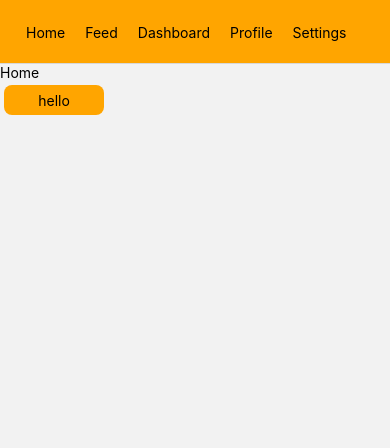
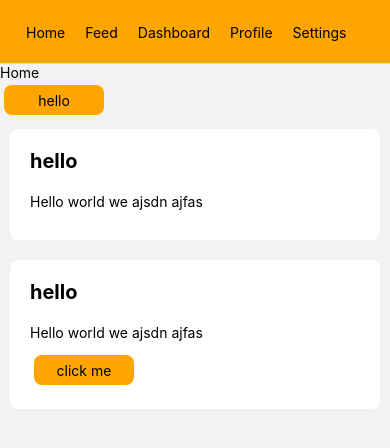
Before and after one commit to pholoshos/Plasma-FrameWork, a React Native app: screen /Home in a window 390 px wide. Shown: the top 448 px of the page. Built offline with nearby package versions, Linux system fonts and the light colour scheme.

Commit message:
Feature : added card component

```diff
--- a/src/components/card/index.tsx
+++ b/src/components/card/index.tsx
@@ -1,6 +1,36 @@
 import React from "react"
-import { View } from "react-native"
+import { View,Text ,StyleSheet} from "react-native"
+import { ICard } from "../../modal"
+import { theme } from "../../values"
 
-export  const Card = ()=>{
-    return <View></View>
+export  const Card = (props:ICard)=>{
+    return <View style={style.Card}>
+        <View style={style.content}>
+            <Text style={style.title}>{props.title}</Text>
+            <Text style={style.description}>{props.description}</Text>
+
+            {props.children}
+        </View>
+    </View>
 }
+
+const style = StyleSheet.create({
+    Card : {
+        backgroundColor: theme.secondaryColor,
+        justifyContent : 'center',
+        padding: 20,
+        borderRadius : 8,
+        margin : 10,
+    },
+    title : {
+        fontWeight : 'bold',
+        marginBottom: 20,
+        fontSize : 20
+    },
+    content : {
+        flexDirection : 'column'
+    },
+    description : {
+        marginBottom : 10
+    }
+})
--- a/src/modal/card.d.ts
+++ b/src/modal/card.d.ts
@@ -2,4 +2,5 @@ export interface ICard {
     title : string;
     description? : string;
     subTitle? : string;
+    children? : JSX;
 }
--- a/src/screens/home/index.tsx
+++ b/src/screens/home/index.tsx
@@ -1,16 +1,23 @@
 
 import { View, Text, Pressable } from "react-native";
 import { Link } from '@react-navigation/native';
-import { Button } from "../../components";
+import { Button, Card } from "../../components";
 
 export const Home = () => {
-    const clickButton = ()=>{
+    const clickButton = () => {
         console.log('hello world')
     }
 
     return <View>
         <Text>Home</Text>
-        <Button onClick={clickButton} label="hello"/>
+
+        <Button onClick={clickButton} label="hello" />
+
+        <Card title="hello" description="Hello world we ajsdn ajfas  " />
+
+        <Card title="hello" description="Hello world we ajsdn ajfas  "
+        ><Button label="click me" onClick={() => { }}></Button></Card>
+
     </View>
 
 }
```
